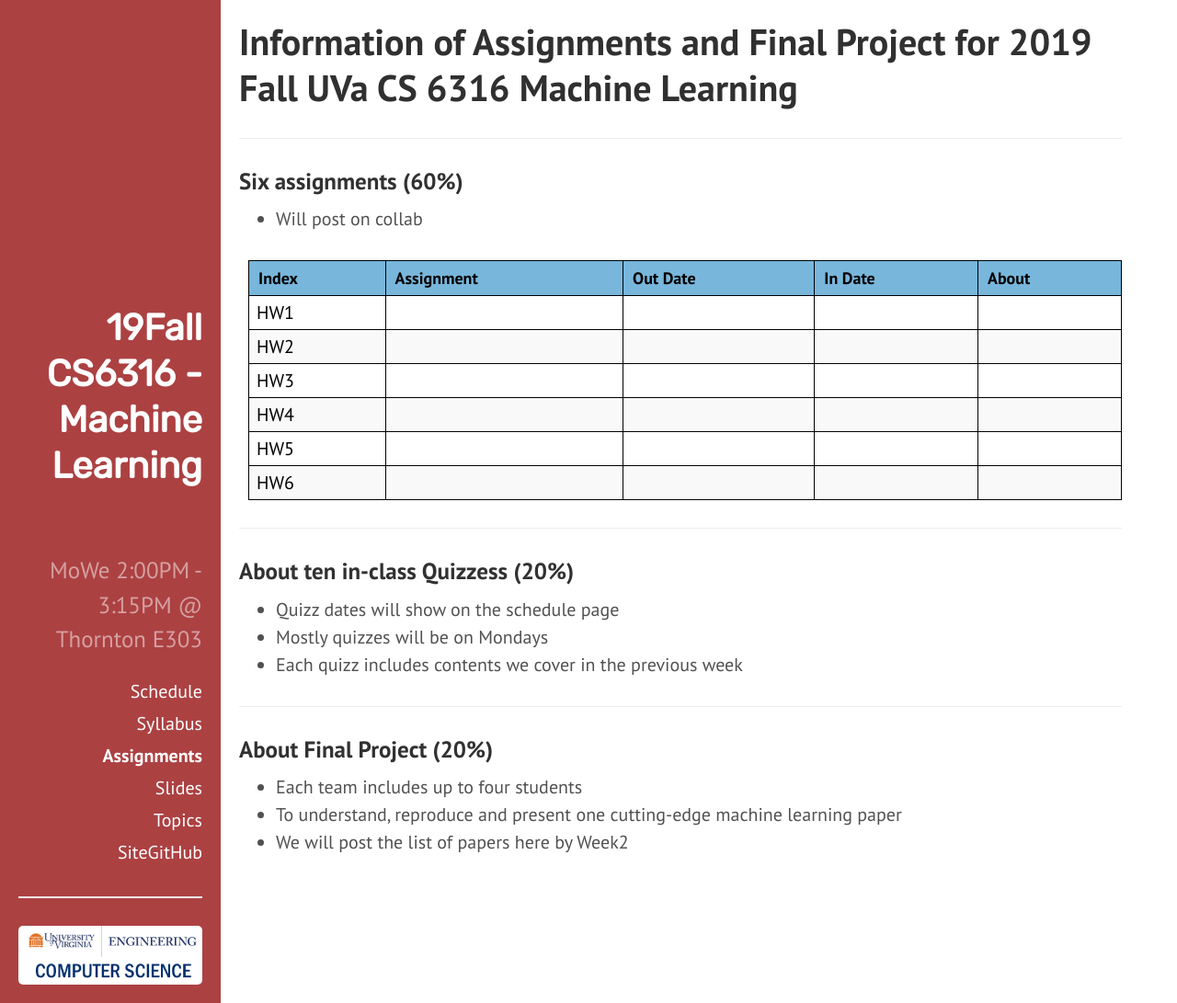
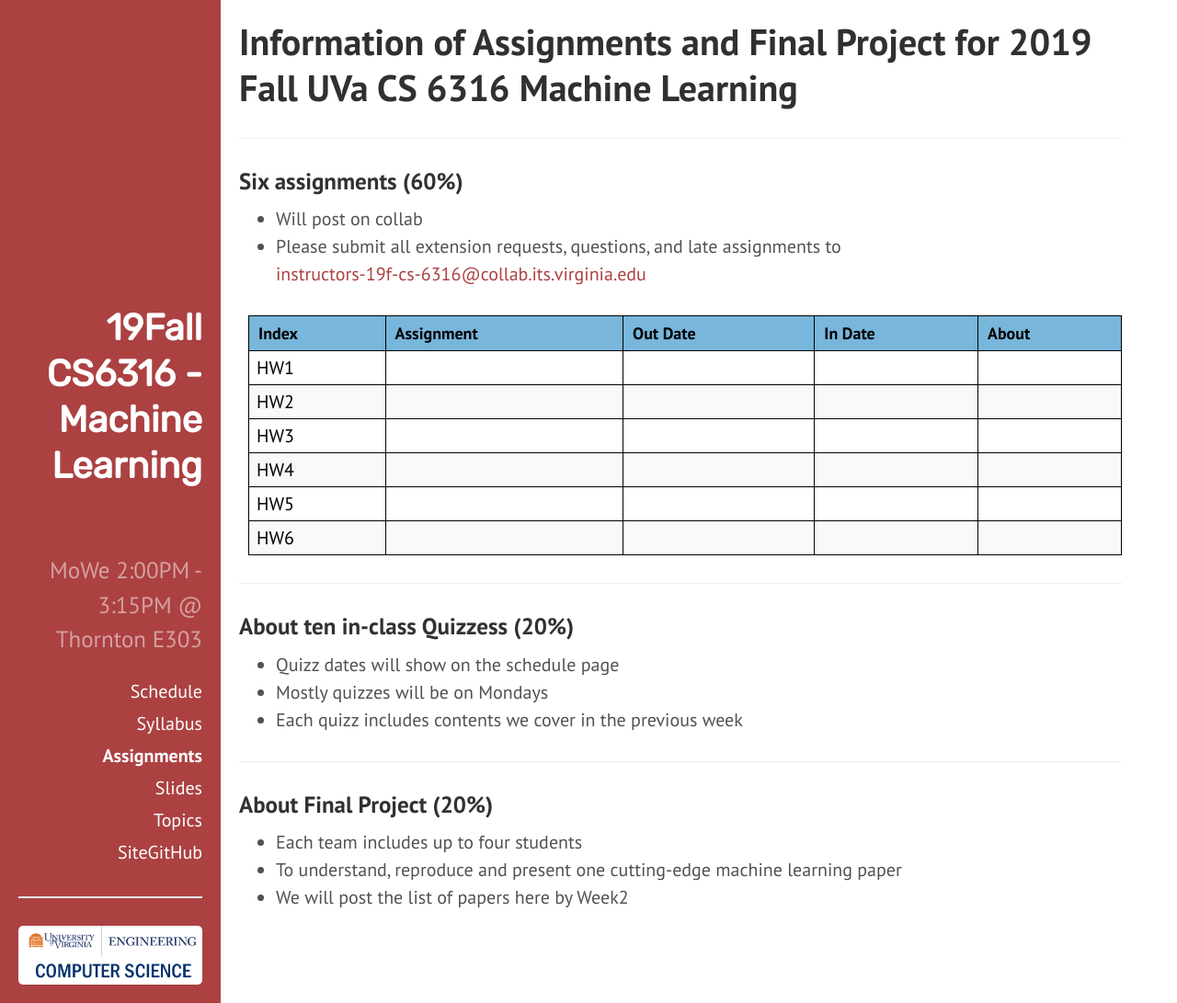
Before and after one commit to aobo-y/2019f-UVA-CS6316-MachineLearning, a Jekyll site: the page built from Assignments.md, in a window 1280 px wide and 1091 px high. Shown: the whole window at 92% size. Built offline with Jekyll 4.4.1, drawn with Linux system fonts in a browser that asks for light colours.

Commit message:
move instructor email to HW page

```diff
--- a/Assignments.md
+++ b/Assignments.md
@@ -8,6 +8,9 @@ desc: "Information of Assignments and Final Project for 2019 Fall UVa CS 6316 Ma
 
 ### Six assignments (60%)
 + Will post on collab
++ Please submit all extension requests, questions, and late assignments  to <br>
+[instructors-19f-cs-6316@collab.its.virginia.edu](mailto:instructors-19f-cs-6316@collab.its.virginia.edu)
+
 
 <table id="datatab3" summary="Six Assignments" border="1">
 <tr>
--- a/index.html
+++ b/index.html
@@ -10,9 +10,6 @@ Feel free to submit <a href="https://github.com/qiyanjun/2019f-UVA-CS6316-Machin
 when you find my typos or have comments. The covered materials are by no means an exhaustive list of machine learning, but are contents that we have taught or plan to teach in my machine learning introductory course.
 
 <ul>
-  <li>Please submit all extension requests, questions, and late assignments  to <br><a href="mailto:instructors-19f-cs-6316@collab.its.virginia.edu">instructors-19f-cs-6316@collab.its.virginia.edu</a>
-  </li>
-
   <li>
     Please pay attention to special dates: <font color="#990000"><b>(0902)</b></font> We have class; <font color="#990000"><b>(0910)</b></font> Add/Drop Last day; <font color="#990000"><b>(1007)</b></font> Reading day; <font color="#990000"><b>(1127)</b></font> Thanksgiving Break; <font color="#990000"><b>(1206)</b></font> Last lesson day of Fall semester.
   </li>
```
